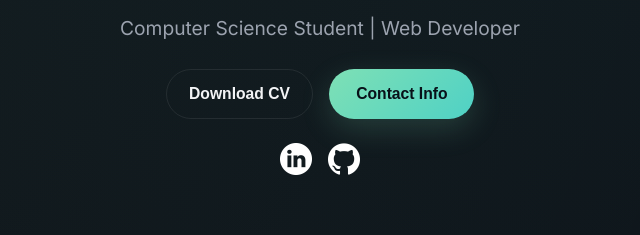
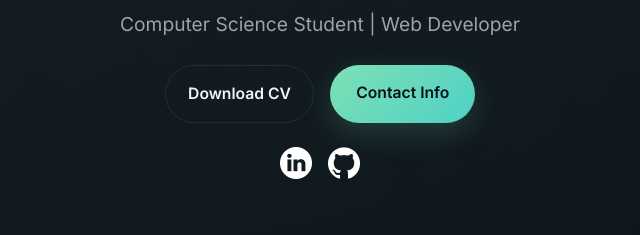
Before and after one commit to alvarolangajr/Portflio, a plain HTML site: page index.html in a window 1280 px wide. Shown: the part 297-532 px from the top of the page, 552-1192 px from the left. Drawn offline with Linux system fonts and the light colour scheme.

Commit message:
Update index.html
Fixed the button issue with the about section.

```diff
--- a/index.html
+++ b/index.html
@@ -1,20 +1,37 @@
 <!DOCTYPE html>
 <html lang="en">
   <head>
+    <!-- Basic page setup and metadata -->
     <meta charset="UTF-8" />
     <meta http-equiv="X-UA-Compatible" content="IE=edge" />
     <meta name="viewport" content="width=device-width, initial-scale=1.0" />
+
+    <!-- Browser tab title -->
     <title>Alvaro Langa Junior | Portfolio</title>
+
+    <!-- Short description for search engines / page info -->
     <meta
       name="description"
       content="Portfolio of Alvaro Langa Junior, a Computer Science student building web applications and practical software projects."
     />
+
+    <!-- Main stylesheet -->
     <link rel="stylesheet" href="style.css" />
   </head>
+
   <body>
+    <!-- =========================
+         HEADER
+         Contains desktop and mobile navigation
+    ========================== -->
     <header>
+
+      <!-- Desktop navigation bar -->
       <nav id="desktop-nav" aria-label="Main navigation">
+        <!-- Portfolio name / logo text -->
         <div class="logo">Alvaro Langa Junior</div>
+
+        <!-- Main navigation links -->
         <ul class="nav-links">
           <li><a href="#about">About</a></li>
           <li><a href="#experience">Experience</a></li>
@@ -23,14 +40,20 @@
         </ul>
       </nav>
 
+      <!-- Mobile navigation bar -->
       <nav id="hamburger-nav" aria-label="Mobile navigation">
+        <!-- Portfolio name / logo text -->
         <div class="logo">Alvaro Langa Junior</div>
+
         <div class="hamburger-menu">
+          <!-- Hamburger icon button -->
           <div class="hamburger-icon" onclick="toggleMenu()">
             <span></span>
             <span></span>
             <span></span>
           </div>
+
+          <!-- Mobile menu links -->
           <ul class="menu-links">
             <li><a href="#about" onclick="toggleMenu()">About</a></li>
             <li><a href="#experience" onclick="toggleMenu()">Experience</a></li>
@@ -41,27 +64,50 @@
       </nav>
     </header>
 
+    <!-- =========================
+         MAIN CONTENT
+         All main sections of the portfolio
+    ========================== -->
     <main>
+
+      <!-- =========================
+           HERO / PROFILE SECTION
+           Intro area with picture, title, buttons, and social links
+      ========================== -->
       <section id="profile">
+
+        <!-- Profile image container -->
         <div class="section__pic-container">
           <img src="./assets/1729444056603.jpeg" alt="Portrait of Alvaro Langa Junior" />
         </div>
 
+        <!-- Intro text and actions -->
         <div class="section__text">
+          <!-- Small intro line -->
           <p class="section__text__p1">Hello, I'm</p>
+
+          <!-- Main name heading -->
           <h1 class="title">Alvaro</h1>
+
+          <!-- Role / subtitle -->
           <p class="section__text__p2">Computer Science Student | Web Developer</p>
 
+          <!-- Main action buttons -->
           <div class="btn-container">
-            <button class="btn btn-color-2" onclick="window.open('assets/CV.pdf')">
+            <!-- CV link -->
+            <a href="./assets/CV.pdf" class="btn btn-color-2" target="_blank" rel="noopener noreferrer">
               Download CV
-            </button>
-            <button class="btn btn-color-1" onclick="location.href='./#contact'">
+            </a>
+
+            <!-- Scroll to contact section -->
+            <a href="#contact" class="btn btn-color-1">
               Contact Info
-            </button>
+            </a>
           </div>
 
+          <!-- Social media links -->
           <div id="socials-container">
+            <!-- LinkedIn -->
             <a
               href="http://linkedin.com/in/alvaro-langa-jr"
               target="_blank"
@@ -70,6 +116,8 @@
             >
               <img src="./assets/linkedin.png" alt="LinkedIn profile" class="icon" />
             </a>
+
+            <!-- GitHub -->
             <a
               href="https://github.com/alvarolangajr"
               target="_blank"
@@ -82,18 +130,29 @@
         </div>
       </section>
 
+      <!-- =========================
+           ABOUT SECTION
+           Short background, education, and experience summary
+      ========================== -->
       <section id="about">
+        <!-- Section label -->
         <p class="section__text__p1">Get To Know More</p>
+
+        <!-- Section title -->
         <h2 class="title">About Me</h2>
 
         <div class="about-details-container">
+
+          <!-- Small summary cards -->
           <div class="about-containers">
+            <!-- Experience card -->
             <article class="details-container">
               <img src="./assets/experience.png" alt="Experience icon" class="icon" />
               <h3>Experience</h3>
               <p>Customer Support Representative <br />(Remote)</p>
             </article>
 
+            <!-- Education card -->
             <article class="details-container">
               <img src="./assets/education.png" alt="Education icon" class="icon" />
               <h3>Education</h3>
@@ -101,12 +160,14 @@
             </article>
           </div>
 
+          <!-- Main about text -->
           <div class="text-container">
             <p>
               I am a Computer Science student driven by curiosity and a love for technology.
               With a background in customer support, I bring the ability to solve real-world
               problems and communicate effectively within a team.
             </p>
+
             <p>
               During my time at <strong>Krämer Marktforschung GmbH</strong>, I conducted interviews
               with individuals across the world, earned positive feedback from clients, and was
@@ -117,6 +178,7 @@
                 rel="noopener noreferrer"
               >manager</a>.
             </p>
+
             <p>
               Now, I'm eager to apply my coding skills to real-world projects and collaborate
               with others to build useful solutions.
@@ -125,35 +187,50 @@
         </div>
       </section>
 
+      <!-- =========================
+           EXPERIENCE SECTION
+           Skills and tools / frameworks
+      ========================== -->
       <section id="experience">
+        <!-- Section label -->
         <p class="section__text__p1">Explore My</p>
+
+        <!-- Section title -->
         <h2 class="title">Experience</h2>
 
         <div class="experience-details-container">
           <div class="about-containers">
+
+            <!-- Skills card -->
             <article class="details-container">
               <h3 class="experience-sub-title">Skills</h3>
+
               <div class="article-container">
                 <article>
                   <img src="./assets/checkmark.png" alt="" class="icon" />
                   <div><h4>HTML</h4><p>Advanced</p></div>
                 </article>
+
                 <article>
                   <img src="./assets/checkmark.png" alt="" class="icon" />
                   <div><h4>CSS</h4><p>Advanced</p></div>
                 </article>
+
                 <article>
                   <img src="./assets/checkmark.png" alt="" class="icon" />
                   <div><h4>SQL</h4><p>Intermediate</p></div>
                 </article>
+
                 <article>
                   <img src="./assets/checkmark.png" alt="" class="icon" />
                   <div><h4>JavaScript</h4><p>Intermediate</p></div>
                 </article>
+
                 <article>
                   <img src="./assets/checkmark.png" alt="" class="icon" />
                   <div><h4>R Programming</h4><p>Basic</p></div>
                 </article>
+
                 <article>
                   <img src="./assets/checkmark.png" alt="" class="icon" />
                   <div><h4>React</h4><p>Intermediate</p></div>
@@ -161,49 +238,61 @@
               </div>
             </article>
 
+            <!-- Tools / frameworks card -->
             <article class="details-container">
               <h3 class="experience-sub-title">Programs & Frameworks</h3>
+
               <div class="article-container">
                 <article>
                   <img src="./assets/checkmark.png" alt="" class="icon" />
                   <div><h4>Flutter</h4><p>Intermediate</p></div>
                 </article>
+
                 <article>
                   <img src="./assets/checkmark.png" alt="" class="icon" />
                   <div><h4>GitHub</h4><p>Intermediate</p></div>
                 </article>
+
                 <article>
                   <img src="./assets/checkmark.png" alt="" class="icon" />
                   <div><h4>Visual Studio Code</h4><p>Advanced</p></div>
                 </article>
+
                 <article>
                   <img src="./assets/checkmark.png" alt="" class="icon" />
                   <div><h4>JetBrains Toolbox</h4><p>Intermediate</p></div>
                 </article>
+
                 <article>
                   <img src="./assets/checkmark.png" alt="" class="icon" />
                   <div><h4>Git</h4><p>Intermediate</p></div>
                 </article>
+
                 <article>
                   <img src="./assets/checkmark.png" alt="" class="icon" />
                   <div><h4>MySQL</h4><p>Intermediate</p></div>
                 </article>
+
                 <article>
                   <img src="./assets/checkmark.png" alt="" class="icon" />
                   <div><h4>Canva</h4><p>Advanced</p></div>
                 </article>
+
                 <article>
                   <img src="./assets/checkmark.png" alt="" class="icon" />
                   <div><h4>Photoshop</h4><p>Intermediate</p></div>
                 </article>
+
                 <article>
                   <img src="./assets/checkmark.png" alt="" class="icon" />
                   <div><h4>Premiere Pro</h4><p>Intermediate</p></div>
                 </article>
+
                 <article>
                   <img src="./assets/checkmark.png" alt="" class="icon" />
                   <div><h4>Google Workspace</h4><p>Advanced</p></div>
                 </article>
+
                 <article>
                   <img src="./assets/checkmark.png" alt="" class="icon" />
                   <div><h4>Microsoft Office</h4><p>Advanced</p></div>
@@ -214,28 +303,42 @@
         </div>
       </section>
 
+      <!-- =========================
+           PROJECTS SECTION
+           Featured projects with image, description, stack, and link
+      ========================== -->
       <section id="projects">
+        <!-- Section label -->
         <p class="section__text__p1">Browse My Recent</p>
+
+        <!-- Section title -->
         <h2 class="title">Projects</h2>
 
         <div class="projects-grid">
+
+          <!-- Project 1 -->
           <article class="project-card">
             <img
               src="assets/building-of-central-bank-or-commercial-bank-isolated-on-white-illustration-vector.jpg"
               alt="Bank System project preview"
               class="project-img"
             />
+
             <div class="project-content">
               <h3 class="project-title">Bank System</h3>
               <p class="project-description">
                 A Java-based banking system that handles account operations, transactions,
                 and object-oriented program structure.
               </p>
+
+              <!-- Tech stack tags -->
               <div class="project-tags">
                 <span>Java</span>
                 <span>OOP</span>
                 <span>CLI</span>
               </div>
+
+              <!-- Project link -->
               <div class="btn-container">
                 <a
                   class="btn btn-color-2 project-btn"
@@ -249,23 +352,29 @@
             </div>
           </article>
 
+          <!-- Project 2 -->
           <article class="project-card">
             <img
               src="assets/3d-store-building-illustration-png.webp"
               alt="E-commerce Web App project preview"
               class="project-img"
             />
+
             <div class="project-content">
               <h3 class="project-title">E-commerce Web App</h3>
               <p class="project-description">
                 A responsive front-end shopping experience focused on product browsing,
                 layout structure, and clean UI presentation.
               </p>
+
+              <!-- Tech stack tags -->
               <div class="project-tags">
                 <span>HTML</span>
                 <span>CSS</span>
                 <span>JavaScript</span>
               </div>
+
+              <!-- Project link -->
               <div class="btn-container">
                 <a
                   class="btn btn-color-2 project-btn"
@@ -279,23 +388,29 @@
             </div>
           </article>
 
+          <!-- Project 3 -->
           <article class="project-card">
             <img
               src="assets/boy-holding-setting-gear-illustration-download-in-svg-png-gif-file-formats--login-security-password-protection-cyber-pack-crime-illustrations-10636506.webp"
               alt="Password Manager project preview"
               class="project-img"
             />
+
             <div class="project-content">
               <h3 class="project-title">Password Manager</h3>
               <p class="project-description">
                 A security-focused project built to store and organize credentials with a
                 simple interface and privacy-minded structure.
               </p>
+
+              <!-- Tech stack tags -->
               <div class="project-tags">
                 <span>Java</span>
                 <span>Security</span>
                 <span>Desktop App</span>
               </div>
+
+              <!-- Project link -->
               <div class="btn-container">
                 <a
                   class="btn btn-color-2 project-btn"
@@ -311,16 +426,25 @@
         </div>
       </section>
 
+      <!-- =========================
+           CONTACT SECTION
+           Email and LinkedIn contact details
+      ========================== -->
       <section id="contact">
+        <!-- Section label -->
         <p class="section__text__p1">Get In Touch</p>
+
+        <!-- Section title -->
         <h2 class="title">Contact Me</h2>
 
         <div class="contact-info-upper-container">
+          <!-- Email contact -->
           <div class="contact-info-container">
             <img src="./assets/email.png" alt="Email icon" class="icon contact-icon email-icon" />
             <p><a href="mailto:alangajr05@gmail.com">alangajr05@gmail.com</a></p>
           </div>
 
+          <!-- LinkedIn contact -->
           <div class="contact-info-container">
             <img src="./assets/linkedin.png" alt="LinkedIn icon" class="icon contact-icon" />
             <p>
@@ -337,6 +461,10 @@
       </section>
     </main>
 
+    <!-- =========================
+         FOOTER
+         Repeated navigation and copyright
+    ========================== -->
     <footer>
       <nav aria-label="Footer navigation">
         <ul class="nav-links">
@@ -346,9 +474,11 @@
           <li><a href="#contact">Contact</a></li>
         </ul>
       </nav>
+
       <p>Copyright &#169; 2025 Alvaro Langa Junior. All Rights Reserved.</p>
     </footer>
 
+    <!-- Main JavaScript file -->
     <script src="script.js"></script>
   </body>
 </html>
```
